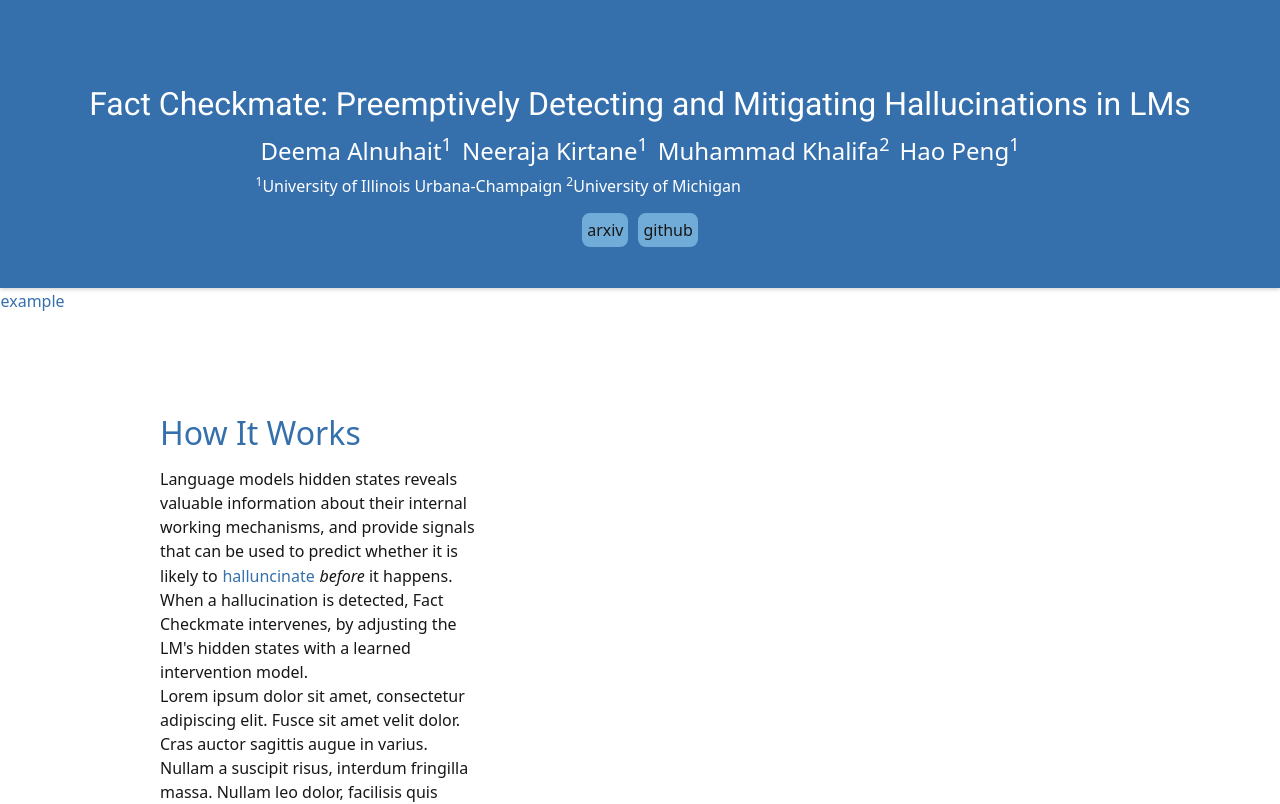
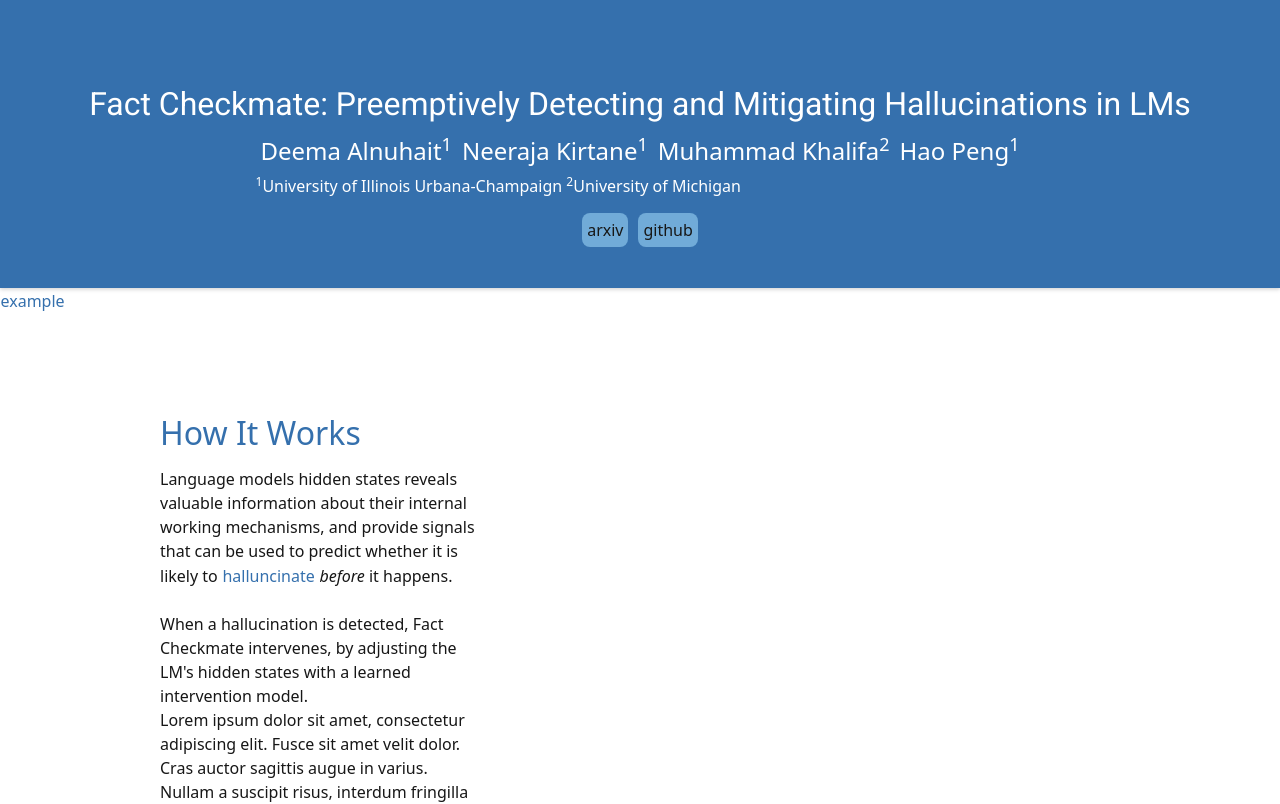
Before and after one commit to 3nya/factcheckmate-website, a Next.js app: page / in a window 1280 px wide. Shown: the top 804 px of the page. Built offline with nearby package versions, Linux system fonts and the light colour scheme.

Commit message:
linebreak component

```diff
--- /dev/null
+++ b/app/components/linebreak.tsx
@@ -0,0 +1,7 @@
+export default function LineBreak() {
+    return (
+        <div>
+            <br />
+        </div>
+    );
+}
--- a/app/page.tsx
+++ b/app/page.tsx
@@ -4,6 +4,7 @@
 import Authors from './components/authors';
 import Header from './components/header';
 import Highlight from "./components/highlight";
+import LineBreak from "./components/linebreak";
 
 
 export default function Home() {
@@ -27,7 +28,7 @@
         <p className="first-box">
           Language models hidden states reveals valuable information about their internal working mechanisms, and provide signals that can be used to
           predict whether it is likely to <Highlight text = "halluncinate" additionaltext="here i would put a defintion of halluncinations"/> <i> before </i> it happens.
-          <br/>
+          <LineBreak/>
           When a hallucination is detected, Fact Checkmate intervenes, by adjusting the LM's hidden states with a learned intervention model.
           <br/>
           Lorem ipsum dolor sit amet, consectetur adipiscing elit. Fusce sit amet velit dolor. Cras auctor sagittis augue in varius. Nullam a suscipit risus, interdum fringilla massa. Nullam leo dolor, facilisis quis dolor eu, sodales porta enim. Nulla at velit eros. Sed ut elit ut est cursus facilisis in sit amet tellus. In hac habitasse platea dictumst. Duis tellus erat, tincidunt at turpis id, sagittis dignissim erat. Sed varius nunc nec ligula condimentum commodo ut quis neque. Nulla commodo erat nibh, sed blandit odio hendrerit id. Integer mattis sed elit eu luctus.
```
